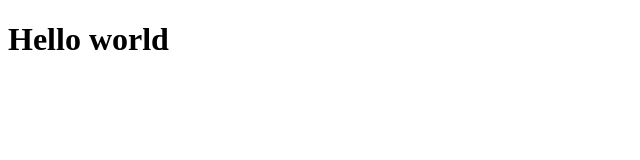
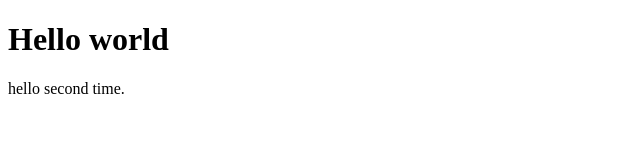
Before and after one commit to largodav/lecture0, a plain HTML site: page index.html in a window 1280 px wide. Shown: the whole page, without its empty margins (0-640 px from the left). Drawn offline with Linux system fonts and the light colour scheme.

Commit message:
Update index.html

```diff
--- a/index.html
+++ b/index.html
@@ -7,5 +7,6 @@
 </head>
 <body>
     <h1>Hello world</h1>
+    hello second time.
 </body>
 </html>
```
